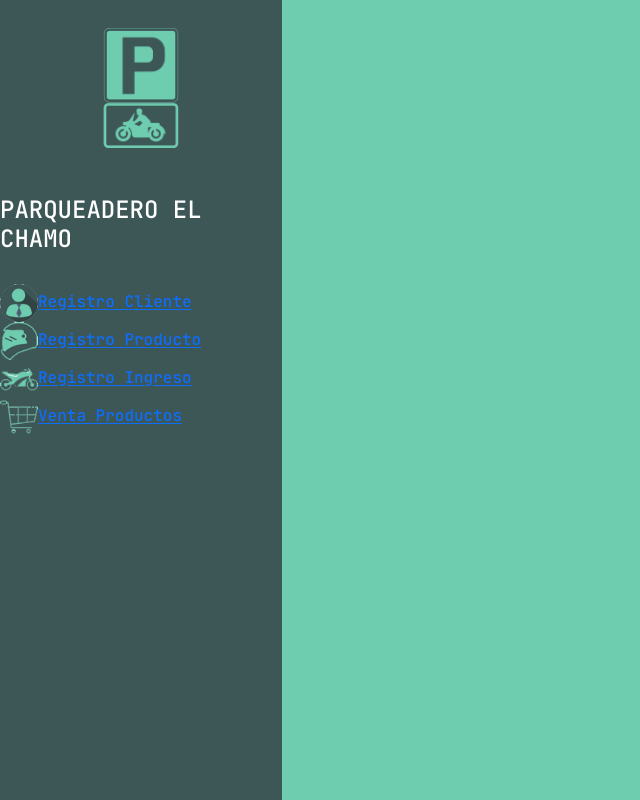
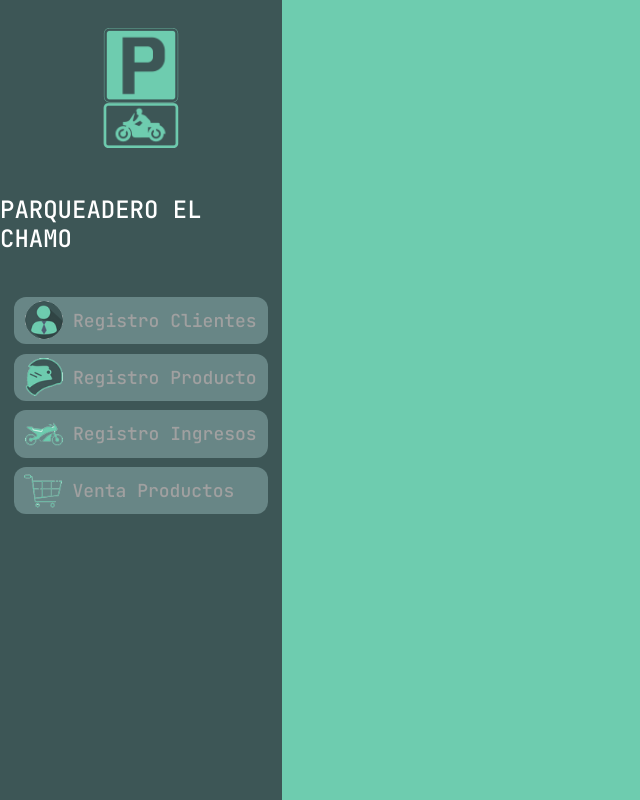
Before and after one commit to JoseaSosa24/parqueaderoApp, a React (Vite) app: page / in a window 1280 px wide. Shown: the whole page, without its empty margins (0-640 px from the left). Built offline with nearby package versions, Linux system fonts and the light colour scheme.

Commit message:
terminacion de maquetacion de la barra lateral

```diff
--- a/src/App.css
+++ b/src/App.css
@@ -1,14 +1,56 @@
+/*barra lateral*/
 .barra-lateral {
   background-color: #3d5656;
   height: 100vh;
   width: 22vw;
+  position: fixed;
+  left: 0;
+  right: 0;
+  top: 0;
 }
 
-.item-encabezado{
+.item-encabezado {
   margin-top: 10%;
-  margin-bottom: 8%;
+  margin-bottom: 9%;
 }
 
+.icon-venta{
+  margin-left: -9%;
+}
+
+.menu-item {
+  width: 90%;
+  height: 5.9%;
+  margin-top: 2%;
+  border-radius: 12px;
+  background-color: #688686;
+  gap: 10px;
+  color: #a0a0a0;
+  font-size: 18px;
+  cursor: pointer;
+  position: relative;
+}
+
+.menu-item:after {
+  content: "";
+  position: absolute;
+  background-color: #cffdec;
+  height: 3px;
+  width: 0;
+  left: 0;
+  bottom: 0;
+  transition: 0.5s;
+}
+
+.menu-item:hover {
+  color: white;
+}
+
+.menu-item:hover::after {
+  width: 100%;
+}
+
+/*main-formularios*/
 main {
   background-color: #6eccaf;
   height: 100vh;
--- a/src/components/helpers/Barra Lateral/Aside.jsx
+++ b/src/components/helpers/Barra Lateral/Aside.jsx
@@ -5,12 +5,12 @@ import { MenuItem } from './MenuItem'
 
 export const Aside = () => {
     return (
-        <aside className='barra-lateral' id=''>
+        <aside className='barra-lateral d-flex flex-column align-items-center gap-1' id=''>
             <Logo />
-            <MenuItem src={'../../../../src/assets/icons/icon-cliente.png'} itemText={'Registro Cliente'} />
+            <MenuItem src={'../../../../src/assets/icons/icon-cliente.png'} itemText={'Registro Clientes'} />
             <MenuItem src={'../../../../src/assets/icons/icon-producto.png'} itemText={'Registro Producto'} />
-            <MenuItem src={'../../../../src/assets/icons/icon-ingreso.png'} itemText={'Registro Ingreso '} />
-            <MenuItem src={'../../../../src/assets/icons/icon-venta.png'} itemText={'Venta Productos'} />
+            <MenuItem src={'../../../../src/assets/icons/icon-ingreso.png'} itemText={'Registro Ingresos'} />
+            <MenuItem src={'../../../../src/assets/icons/icon-venta.png'} classImg={'icon-venta'} itemText={'Venta Productos'} />
         </aside>
     )
 }
--- a/src/components/helpers/Barra Lateral/MenuItem.jsx
+++ b/src/components/helpers/Barra Lateral/MenuItem.jsx
@@ -1,10 +1,10 @@
 import React from 'react'
 
-export const MenuItem = ({src, itemText}) => {
+export const MenuItem = ({src, itemText, classImg }) => {
     return (
-        <section className='menu-item'>
-            <img src={src} className='' id='' width='38' height=''/>
-            <a className='' id=''>{itemText}</a>
+        <section className='menu-item d-flex align-items-center justify-content-center'>
+            <img src={src} className={classImg} id='' width='38' height=''/>
+            <a  id=''>{itemText}</a>
         </section>
     )
 }
```
